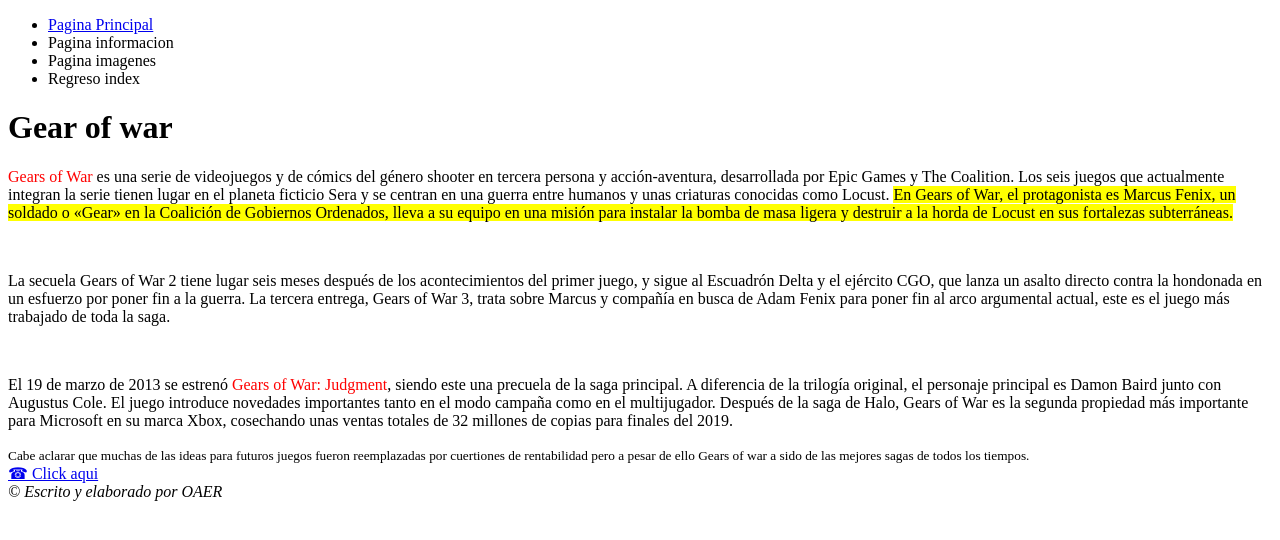
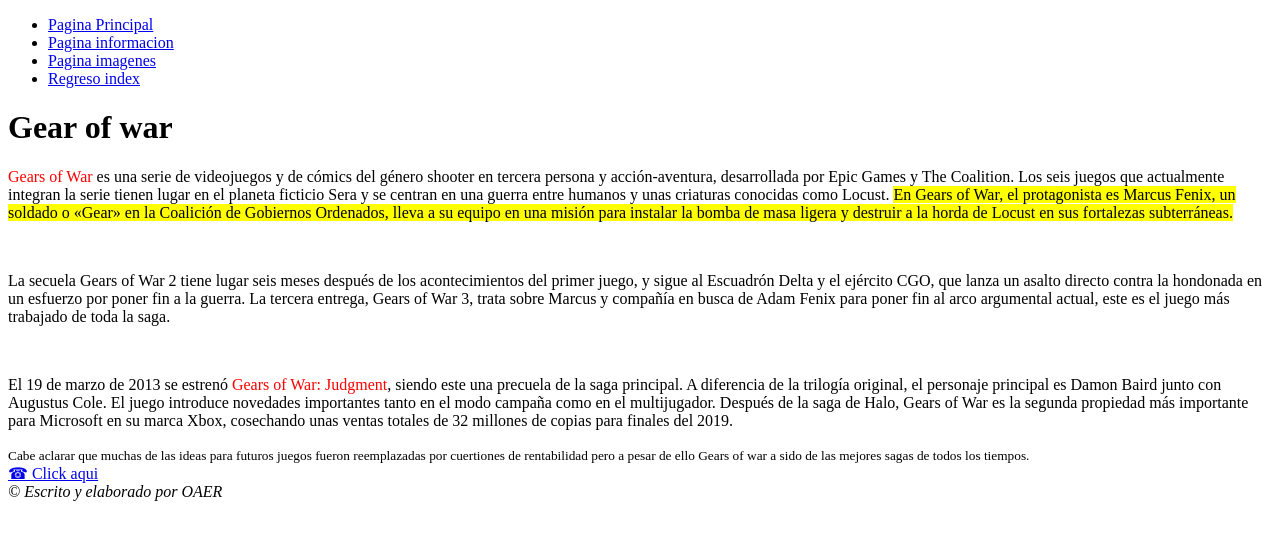
Before and after one commit to OscarEnriquez5509/Practica5_51, a plain HTML site: page Pag_principal.html in a window 1280 px wide. Drawn offline with Linux system fonts and the light colour scheme.

Commit message:
commit correccion

```diff
--- a/Pag_principal.html
+++ b/Pag_principal.html
@@ -11,9 +11,9 @@
         <nav>
             <ul>
                 <li><a href="Pag_principal.html">Pagina Principal</a></li>
-                <li><a href="info.html"></a>Pagina informacion</li>
-                <li><a href="imagenes.html"></a>Pagina imagenes</li>
-                <li><a href="index.html"></a>Regreso index</li>
+                <li><a href="info.html">Pagina informacion</a></li>
+                <li><a href="imagenes.html">Pagina imagenes</a></li>
+                <li><a href="index.html">Regreso index</a></li>
             </ul>
         </nav>
     </header>
```
